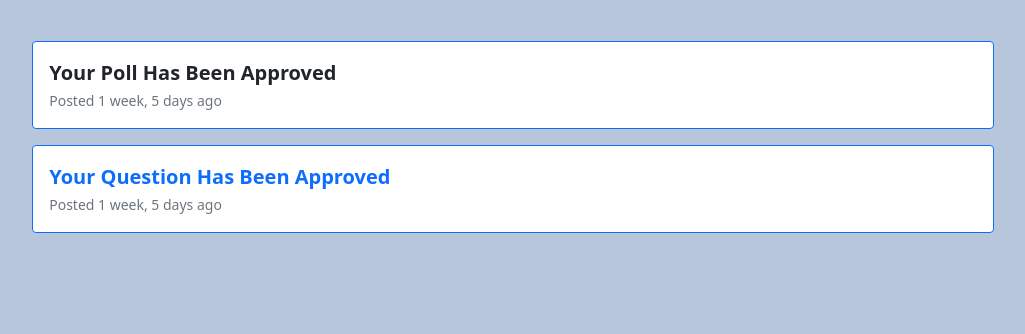
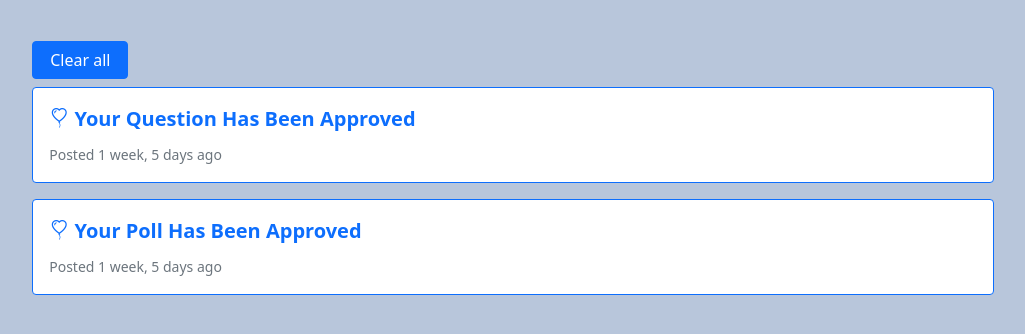
Before and after one commit to WissemHajbi/iThink2, a Django app: page /notifications in a window 1280 px wide. Shown: the part 76-410 px from the top of the page, without its empty margins (127-1152 px from the left). Run offline with Django 3.2, Linux system fonts and the light colour scheme; a user stored in the database is signed in; data comes from the database, SQL or seed files in the repository; both versions use the stored data as it was after the commit; some libraries are stand-ins or nearby versions.

Commit message:
add: notifications ordered by time and changed color by their status (cleared or not)

```diff
--- a/polls/models.py
+++ b/polls/models.py
@@ -1,7 +1,6 @@
 from django.db import models
 from django.utils import timezone
 from django.contrib.auth.models import User
-from django.urls import reverse
 import json
 
 
--- a/questions/models.py
+++ b/questions/models.py
@@ -118,7 +118,6 @@ def change_status(sender, instance,  **kwargs):
             notif.save()
     except Exception as e:
         # if the object is still not created
-        print("cheeeeeeeeeeeeeeeeeeeeeeeeeeeeeeeeeeeeeeeeeeeeeeeeeeeeeeeeeeeeeeeeeeeed")
         print(e)
 
 @receiver(pre_save, sender=question)
--- a/questions/views.py
+++ b/questions/views.py
@@ -6,6 +6,7 @@ from django.contrib import messages
 from django.views.generic import CreateView, ListView
 from django.contrib.auth.mixins import LoginRequiredMixin
 from .models import notification
+
 
 def answer(request, pk):
     questionn = question.objects.get(id=pk)
@@ -102,6 +103,35 @@ def delete_comment_question(request, id, pk):
     return redirect("question_answer", pk=pk)
 
 
+class notificationslist(LoginRequiredMixin, ListView):
+    model = notification
+    template_name = "notification.html"
+
+    def get_context_data(self, **kwargs):
+        context = super().get_context_data(**kwargs)
+        context["notifications"] = notification.objects.filter(
+            user=self.request.user.id).order_by("-notification_date")
+
+        for i in range(len(context["notifications"])):
+            if "approved" in context["notifications"][i].notification_text:
+                context["notifications"][i].feeling = "approved"
+
+
+        if self.request.method == 'GET':
+            if "clear_all" in self.request.GET:
+                context["my_notifications"] = notification.objects.filter(
+                    user=self.request.user.id
+                )
+                for notif in context["my_notifications"]:
+                    notif.notification_status = "cleared"
+
+
+        return context
+
+    def get_success_url(self):
+        return reverse("home", kwargs={
+            "filter_button_pressed": "ALL"})
+
 class question_suggestion(CreateView):
     model = question
     fields = ["question"]
@@ -112,14 +142,5 @@ class question_suggestion(CreateView):
         return super().form_valid(form)
 
     def get_success_url(self):
-        return redirect("question_answer", pk=0)
-
-
-class notificationslist(LoginRequiredMixin, ListView):
-    model = notification
-    template_name = "notification.html"
-
-    def get_context_data(self, **kwargs):
-        context = super().get_context_data(**kwargs)
-        context["notifications"] = notification.objects.filter(user = self.request.user.id)
-        return context
+        return reverse("home", kwargs={
+            "filter_button_pressed": "ALL"})
--- a/templates/notification.html
+++ b/templates/notification.html
@@ -12,32 +12,65 @@
 
         <div class="container bg_light" style="width: 77%; margin-top: 3.2%">
 
+            <form method="GET">
+                {% csrf_token %}
+                <div class="row">
+                    <div>
+                        <button type="submit" class="btn btn-primary" style="width:10%" name="clear_all" >Clear all</button>
+                    </div>
+                </div>
+            <form>
+
             {% for notification in notifications %}
 
+            {% comment %} not_cleared {% endcomment %}
+            {% if notification.notification_status == "not_cleared" %}
                 <div class="card mb-3 mt-2 border-primary">
-                <div class="row g-0">
-                    <div class="col-md-8">
-                        <div class="card-body">
-                            {% if notification.notification_status == not_cleared %}
+                    <div class="row g-0 ">
+                        <div class="col-md-8 ">
+                            <div class="card-body ">
+
+                                {% comment %} poll not_cleared {% endcomment %}
                                 {% if notification.poll %}
-                                    <p class="card-title fs-5 fw-bold text-primary">
-                                        <a href="{% url 'poll_vote' notification.poll %}">
+
+                                    {% comment %} poll not_cleared approved {% endcomment %}
+                                    {% if notification.feeling == "approved" %}
+                                        <p class="card-title fs-5 fw-bold">
+                                            <a href="{% url 'poll_vote' notification.poll %}" class="text-decoration-none">
+                                                <i class="bi bi-balloon-heart"></i>
                                                 {{ notification.notification_text|title }}
                                             </a>
                                         </p>
+
+                                    {% comment %} poll not_cleared not appreoved {% endcomment %}
                                     {% else %}
-                                    <p class="card-title fs-5 fw-bold text-primary" >
-                                        <a href="{% url 'question_answer' notification.question %}" >
+                                        <p class="card-title fs-5 fw-bold text-dark">
+                                            <a href="{% url 'poll_vote' notification.poll %}" class="text-decoration-none">
                                                 {{ notification.notification_text|title }}
                                             </a>
                                         </p>
                                     {% endif %}
+
                                 {% else %}
-                                {% if notification.poll %}
-                                    <a href="{% url 'poll_vote' notification.poll %}" class="card-title text-decoration-none fs-5 fw-bold text-dark " >{{ notification.notification_text|title }}</a>
+
+                                    {% comment %} comment not_cleared approved {% endcomment %}
+                                    {% if notification.feeling == "approved" %}
+                                        <p class="card-title fs-5 fw-bold text-primary" >
+                                            <a href="{% url 'question_answer' notification.question %}" class="text-decoration-none">
+                                                <i class="bi bi-balloon-heart"></i>
+                                                {{ notification.notification_text|title }}
+                                            </a>
+                                        </p>
+
+                                    {% comment %} comment not_cleared not appreoved {% endcomment %}
                                     {% else %}
-                                    <a href="{% url 'question_answer' notification.question %}" class="card-title text-decoration-none fs-5 fw-bold " >{{ notification.notification_text|title }}</a>
+                                        <p class="card-title fs-5 fw-bold text-dark">
+                                            <a href="{% url 'question_answer' notification.question %}" class="text-decoration-none">
+                                                {{ notification.notification_text|title }}
+                                            </a>
+                                        </p>
                                     {% endif %}
+
                                 {% endif %}
 
                                 <p class="card-text">
@@ -51,6 +84,66 @@
                     </div>
                 </div>
 
+            {% comment %} cleared {% endcomment %}
+            {% else %}
+                <div class="card mb-3 mt-2 border-dark">
+                    <div class="row g-0 ">
+                        <div class="col-md-8 ">
+                            <div class="card-body ">
+
+                                {% comment %} poll cleared {% endcomment %}
+                                {% if notification.poll %}
+
+                                    {% comment %} poll cleared approved {% endcomment %}
+                                    {% if notification.feeling == "approved" %}
+                                        <p class="card-title fs-5 fw-bold">
+                                            <a href="{% url 'poll_vote' notification.poll %}" class="text-decoration-none text-dark">
+                                                <i class="bi bi-balloon-heart"></i>
+                                                {{ notification.notification_text|title }}
+                                            </a>
+                                        </p>
+
+                                    {% comment %} poll cleared not appreoved {% endcomment %}
+                                    {% else %}
+                                        <p class="card-title fs-5 fw-bold text-dark">
+                                            <a href="{% url 'poll_vote' notification.poll %}" class="text-decoration-none text-dark">
+                                                {{ notification.notification_text|title }}
+                                            </a>
+                                        </p>
+                                    {% endif %}
+
+                                    {% else %}
+
+                                    {% comment %} comment not_cleared approved {% endcomment %}
+                                    {% if notification.feeling == "approved" %}
+                                        <p class="card-title fs-5 fw-bold text-primary" >
+                                            <a href="{% url 'question_answer' notification.question %}" class="text-decoration-none text-dark">
+                                                <i class="bi bi-balloon-heart"></i>
+                                                {{ notification.notification_text|title }}
+                                            </a>
+                                        </p>
+
+                                    {% comment %} comment not_cleared not appreoved {% endcomment %}
+                                    {% else %}
+                                        <p class="card-title fs-5 fw-bold text-dark">
+                                            <a href="{% url 'question_answer' notification.question %}" class="text-decoration-none text-dark">
+                                                {{ notification.notification_text|title }}
+                                            </a>
+                                        </p>
+                                    {% endif %}
+
+                                {% endif %}
+                            <p class="card-text">
+                                <small class="text-muted"
+                                    >Posted {{ notification.notification_date|timesince }} ago</small
+                                >
+                            </p>
+
+                            </div>
+                        </div>
+                    </div>
+                </div>
+            {% endif %}
             {% endfor %}
 
         </div>
--- a/templates/polls/pollVote.html
+++ b/templates/polls/pollVote.html
@@ -150,7 +150,7 @@
       <div class="container" style="margin-top:1%" >
 
         <div class="card p-4">
-          <form method="POST">
+          <form method="GET">
             {% csrf_token %}
             <div class="row mb-2">
 
```
Also changed, not shown: polls/views.py (+5 -15 lines), db.sqlite3. Lines whose indentation alone changed are shown as unchanged.
